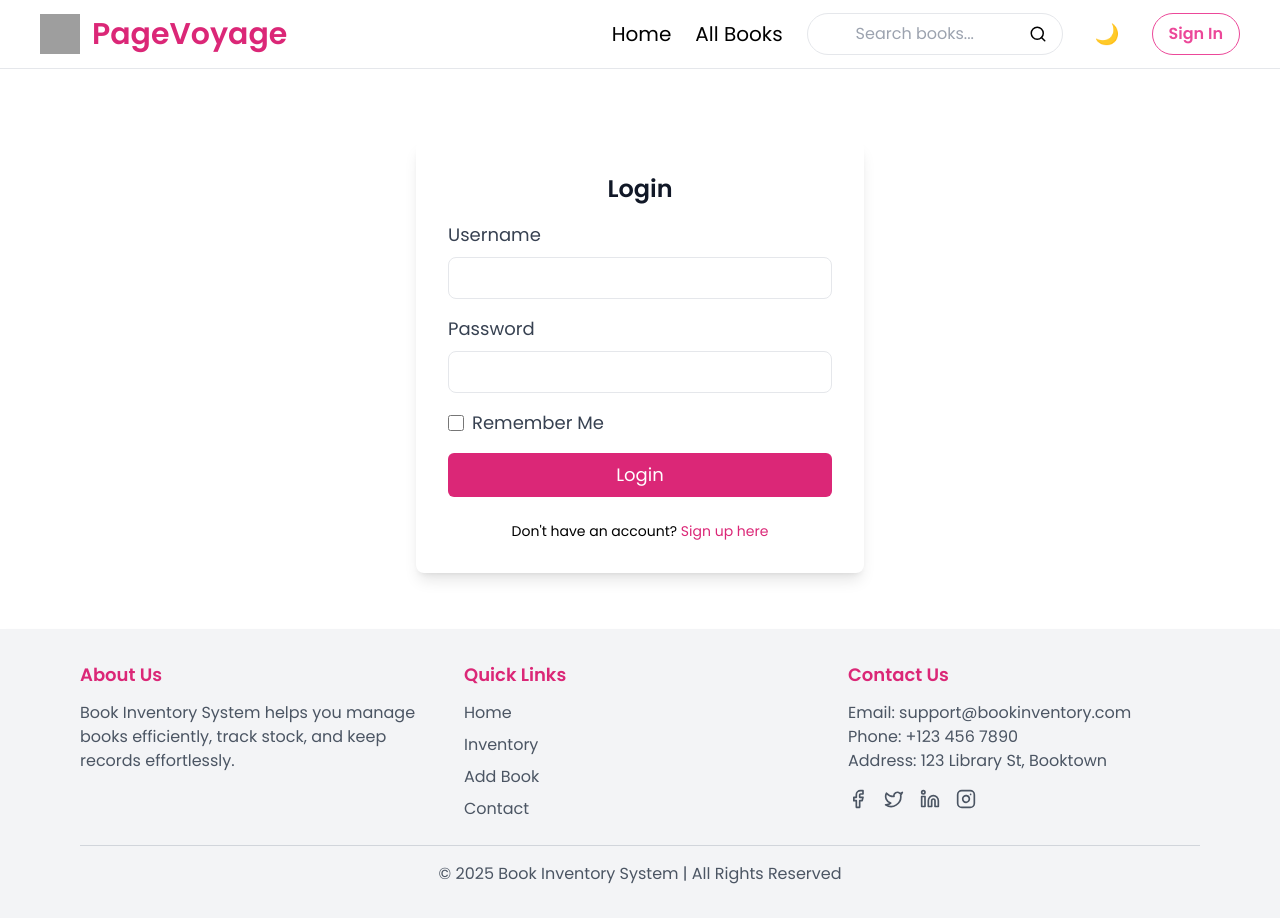
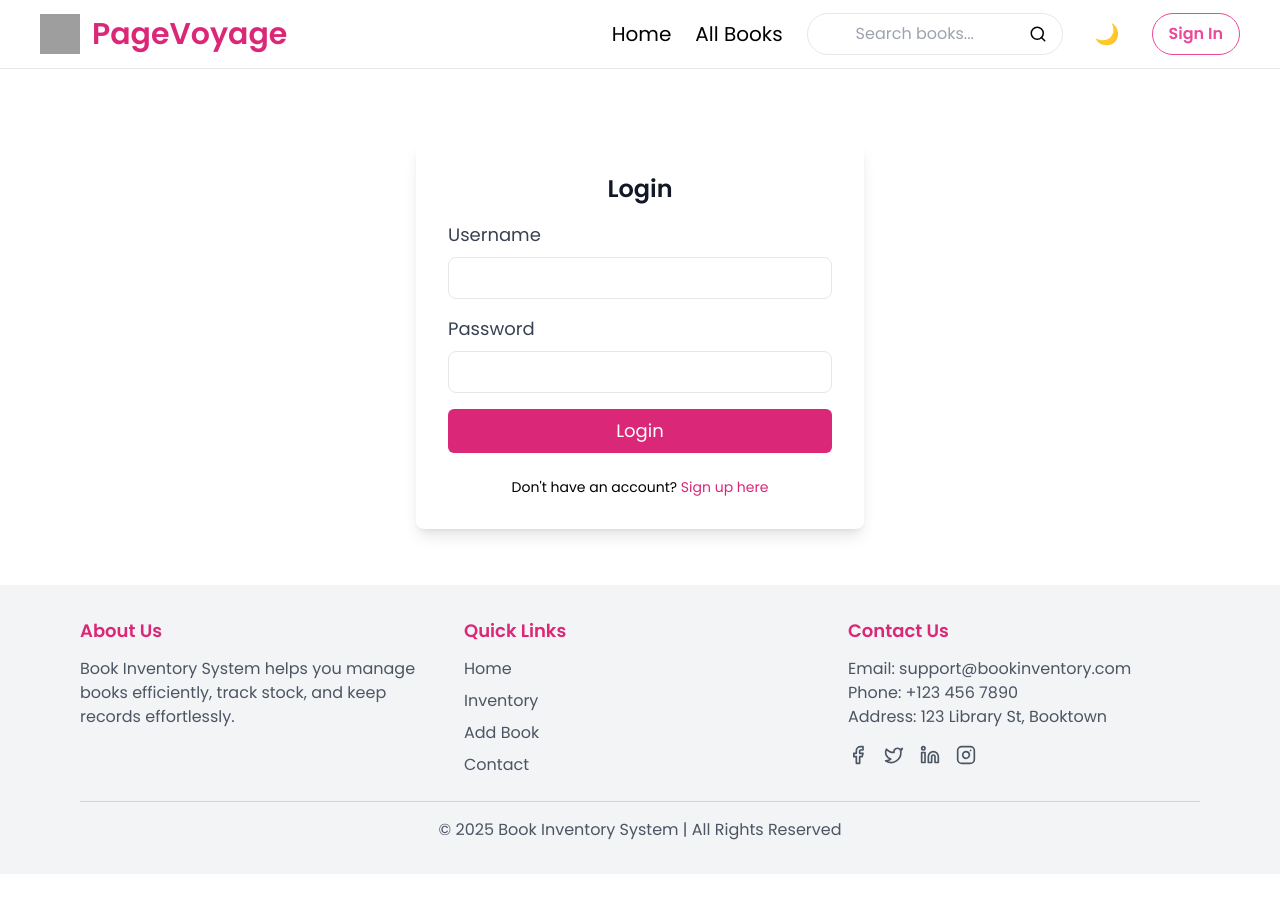
Before and after one commit to madhurirajbanshi/Book-Voyager, a React (Vite) app in the folder frontend/: page /login in a window 1280 px wide. After the commit the page ends 874 px from the top, so only its background shows below. Built offline with nearby package versions, Linux system fonts and the light colour scheme; grey boxes are pictures that could not be loaded.

Commit message:
Modified Login page

```diff
--- a/frontend/src/pages/Login.jsx
+++ b/frontend/src/pages/Login.jsx
@@ -15,7 +15,6 @@ const Login = () => {
 
   const [errors, setErrors] = useState({});
   const [loading, setLoading] = useState(false);
-  const [rememberMe, setRememberMe] = useState(false);
 
   const handleChange = (e) => {
     const { name, value } = e.target;
@@ -40,10 +39,13 @@ const Login = () => {
 
     setLoading(true);
     try {
-      const response = await axios.post("https://book-voyager.onrender.com/auth/sign-in", {
-        username: values.username,
-        password: values.password,
-      });
+      const response = await axios.post(
+        "https://book-voyager.onrender.com/auth/sign-in",
+        {
+          username: values.username,
+          password: values.password,
+        }
+      );
 
       const { token, id, role } = response.data;
 
@@ -55,15 +57,9 @@ const Login = () => {
       dispatch(authActions.login());
       dispatch(authActions.changeRole(role));
 
-      if (rememberMe) {
-        localStorage.setItem("token", token);
-        localStorage.setItem("userId", id);
-        localStorage.setItem("role", role);
-      } else {
-        sessionStorage.setItem("token", token);
-        sessionStorage.setItem("userId", id);
-        sessionStorage.setItem("role", role);
-      }
+      sessionStorage.setItem("token", token);
+      sessionStorage.setItem("userId", id);
+      sessionStorage.setItem("role", role);
 
       navigate("/");
     } catch (error) {
@@ -126,23 +122,6 @@ const Login = () => {
             )}
           </div>
 
-          <div className="mb-4 flex items-center">
-            <input
-              type="checkbox"
-              id="rememberMe"
-              name="rememberMe"
-              checked={rememberMe}
-              onChange={() => setRememberMe(!rememberMe)}
-              className="w-4 h-4 text-pink-600 border-gray-300 rounded focus:ring-pink-500"
-            />
-            <label
-              htmlFor="rememberMe"
-              className="ml-2 text-gray-700 text-lg font-medium"
-            >
-              Remember Me
-            </label>
-          </div>
-
           <div className="mb-6">
             <button
               type="submit"
```
